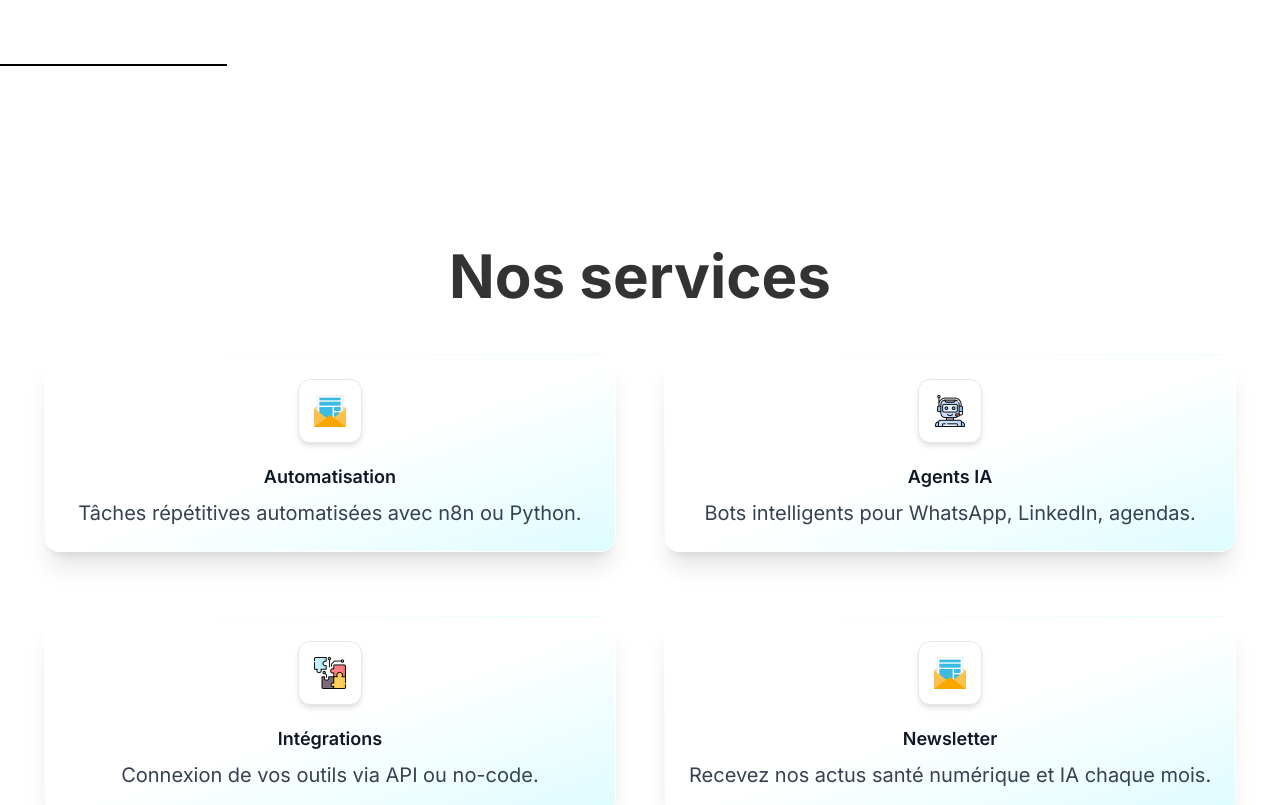
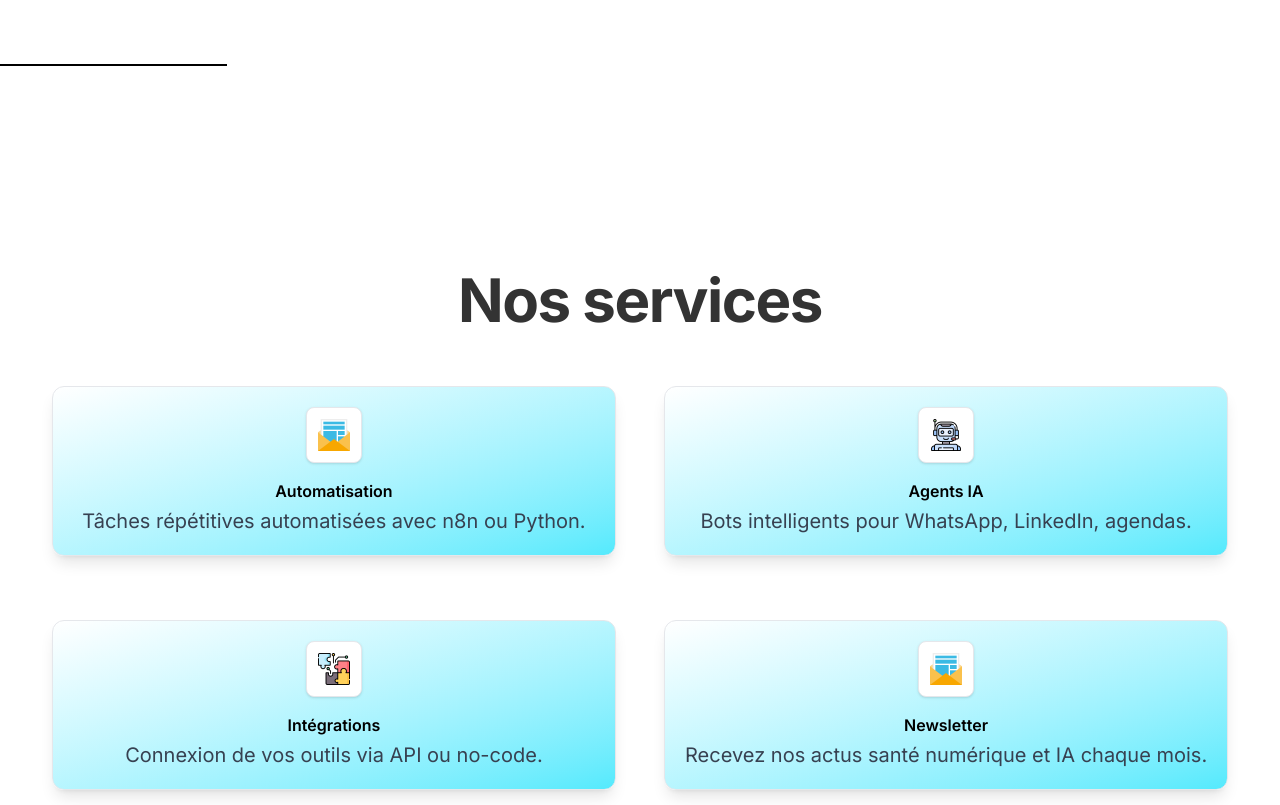
Before and after one commit to onlybaptiste54/agenceAetheria, a Next.js app: page / in a window 1280 px wide. Shown: the part 1680-2485 px from the top of the page. Built offline with nearby package versions, Linux system fonts and the light colour scheme.

Commit message:
Ajout de modif concernant le titre reductiond e taille de card, couleur de card

```diff
--- a/package.json
+++ b/package.json
@@ -13,7 +13,7 @@
     "clsx": "^2.1.1",
     "framer-motion": "^12.15.0",
     "lucide-react": "^0.511.0",
-    "motion": "^12.15.0",
+    "motion": "^12.16.0",
     "next": "15.3.2",
     "react": "^19.0.0",
     "react-dom": "^19.0.0",
--- a/src/app/Components/Card.js
+++ b/src/app/Components/Card.js
@@ -1,16 +1,13 @@
-import { Code, Settings, Briefcase } from 'lucide-react';
-
-
 export default function Card({ title, description, icon }) {
   return (
-    <div className="bg-gradient-to-br from-white via-white/70 to-cyan-100/70 backdrop-blur-md border border-white/40 shadow-xl text-black p-6 rounded-2xl hover:scale-[1.02] transition-transform duration-300">
-      <div className="flex items-center justify-center mb-5">
-        <div className="w-16 h-16 flex items-center justify-center rounded-xl bg-white shadow-md border border-gray-200">
+<div className="bg-gradient-to-br from-white to-cyan-300 dark:from-gray-900 dark:to-cyan-900 backdrop-blur-md border border-gray-200 dark:border-gray-700 shadow-lg text-black dark:text-gray-100 p-5 rounded-xl hover:scale-[1.02] transition-transform duration-300">
+      <div className="flex items-center justify-center mb-4">
+        <div className="w-14 h-14 flex items-center justify-center rounded-lg bg-white dark:bg-slate-700 shadow border border-gray-200 dark:border-gray-600">
           {icon}
         </div>
       </div>
-      <h3 className="text-lg font-semibold text-gray-900 mb-2">{title}</h3>
-      <p className="text-sm text-gray-700">{description}</p>
+      <h3 className="text-base font-semibold mb-1">{title}</h3>
+      <p className="text-sm text-gray-700 dark:text-gray-300">{description}</p>
     </div>
   );
 }
--- a/src/app/Components/Navbar.js
+++ b/src/app/Components/Navbar.js
@@ -35,7 +35,7 @@ export default function Navbar() {
 
   return (
     <header
-      className={`fixed top-0 w-full h-24 z-50 border-b border-[var(--color-border)] transition-all duration-300 ${
+      className={`fixed top-0 w-full h-18 z-50 border-b border-[var(--color-border)] transition-all duration-300 ${
         scrolled
           ? 'bg-[var(--color-bg)]/70 backdrop-blur-md shadow-sm'
           : 'bg-[var(--color-bg)]'
@@ -50,7 +50,7 @@ export default function Navbar() {
           <img
             src="/LogoAetheriaaNoBg.png"
             alt="Logo"
-            className="h-20 w-auto"
+            className="h-18 w-auto"
           />
           <span className="text-cyan-700 dark:text-cyan-300 text-3xl font-bold tracking-tight">
             AetherIA
@@ -59,7 +59,7 @@ export default function Navbar() {
 
         {/* NAVIGATION + DARK MODE + BURGER ALIGNÉS */}
         <div className="flex items-center space-x-2">
-          <ul className="hidden md:flex space-x-6 text-sm text-cyan-700 font-medium mt-3">
+          <ul className="hidden md:flex space-x-2 text-sm text-cyan-700 font-medium mt-3">
             {navItems.map(([href, label]) => (
               <li key={label}>
                 <button onClick={() => handleNavClick(href)} className="button">
--- a/src/app/Components/Newsletter.js
+++ b/src/app/Components/Newsletter.js
@@ -22,7 +22,7 @@ export default function Newsletter() {
   return (
     <section
       id="newsletter"
-      className="min-h-screen bg-[var(--color-bg)] text-[var(--color-text)]  border-[var(--color-border)] py-20 px-4 flex items-center justify-center"
+      className="min-h-screen bg-[var(--color-bg)] text-[var(--color-text)]  border-[var(--color-border)] py-10 px-4 flex items-center justify-center"
     >
       <div className="max-w-2xl w-full">
         <h1 className="text-4xl md:text-5xl font-bold text-cyan-700 dark:text-cyan-300 mb-4">
--- a/src/app/Components/Services.js
+++ b/src/app/Components/Services.js
@@ -55,7 +55,7 @@ export default function Services() {
       <div className="section-divider" />
       <section
         id="services"
-        className="min-h-screen flex flex-col items-center justify-center bg-[--background] text-[--foreground] py-12 sm:py-16 md:py-20"
+        className="min-h-screen flex flex-col items-center justify-center bg-[--background] text-[--foreground] py-4 sm:py-8 md:py-10"
       >
         <div className="max-w-7xl mx-auto text-center px-4 sm:px-6 md:px-8">
           <h1 className="text-3xl sm:text-4xl md:text-5xl font-extrabold text-black mb-8 sm:mb-12">
--- a/src/app/globals.css
+++ b/src/app/globals.css
@@ -40,10 +40,51 @@ body {
 
 }
 
-/* --- STYLES GLOBAUX AVEC TAILWIND --- */
+/* Enhanced h1 styles */
 h1 {
-  @apply text-4xl md:text-6xl font-bold;
+  @apply text-3xl sm:text-4xl md:text-5xl lg:text-6xl font-bold tracking-tight;
+  font-family: var(--font-sans); /* Space Grotesk */
   color: var(--color-text);
+  position: relative;
+  padding-bottom: 0.5rem; /* Space for optional underline or divider */
+  transition: all 0.3s ease-in-out;
+}
+
+/* Dark mode adjustments */
+:root[data-theme="dark"] h1 {
+  text-shadow: 0 2px 4px rgba(0, 0, 0, 0.3); /* Subtle shadow for contrast */
+}
+
+/* Hover effect */
+h1:hover {
+  @apply scale-105; /* Subtle scale-up on hover */
+  color: var(--color-hover); /* Matches your hover color */
+}
+
+/* Optional animated underline (similar to your 'a' styles) */
+h1::after {
+  content: '';
+  position: absolute;
+  left: 0;
+  bottom: 0;
+  width: 0;
+  height: 2px;
+  background-color: var(--color-link-underline);
+  transition: width 0.3s ease-in-out;
+}
+
+h1:hover::after {
+  width: 100%;
+}
+
+/* Optional floating animation for dynamic effect */
+h1.animate-floating {
+  animation: floating 4s ease-in-out infinite;
+}
+
+/* Optional title-divider integration */
+h1 + .title-divider {
+  margin-top: 1rem; /* Reduced margin for better spacing */
 }
 
 h2 {
--- a/src/app/layout.js
+++ b/src/app/layout.js
@@ -19,7 +19,7 @@ export const metadata = {
 
 export default function RootLayout({ children }) {
   return (
-    <html lang="fr" className={spaceGrotesk.variable}>
+  <html lang="fr" className={`dark ${spaceGrotesk.variable}`}>
       <body className="bg-[var(--color-bg)] text-[var(--color-text)] font-space-grotesk">
         <Navbar />
         <main className="pt-20">{children}</main>
--- a/src/app/newsletter/page.js
+++ b/src/app/newsletter/page.js
@@ -2,7 +2,7 @@ import Newsletter from '../Components/Newsletter';
 
 export default function NewsletterPage() {
   return (
-    <div className="min-h-screen py-20 px-4">
+    <div className="min-h-screen px-4">
       <Newsletter />
     </div>
   );
```
Also changed, not shown: 1 other file (tests, documents, lock files or other folders).
